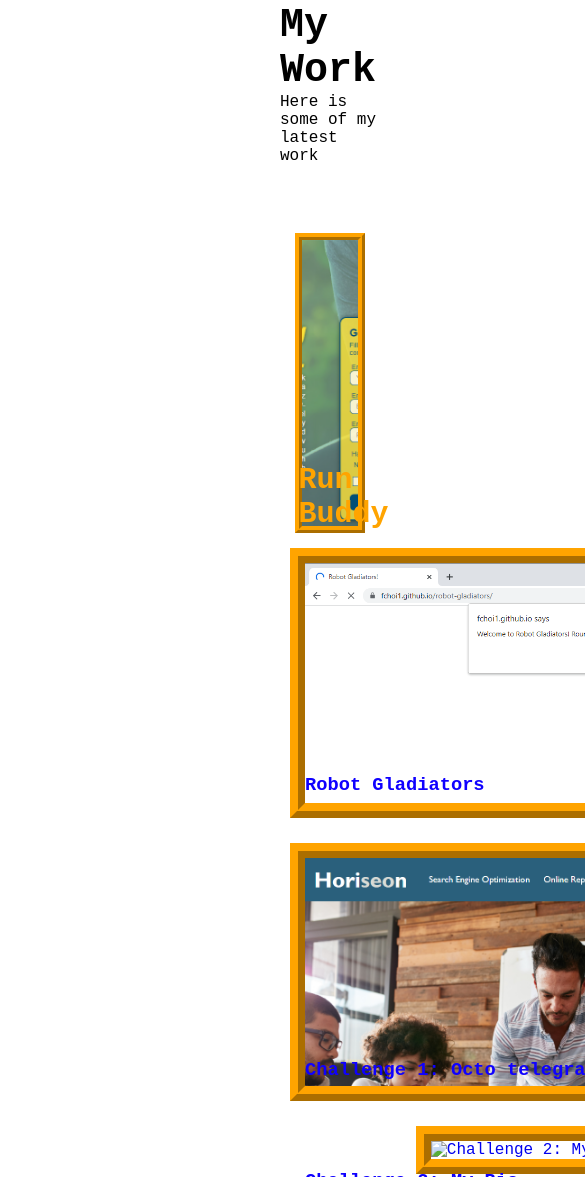
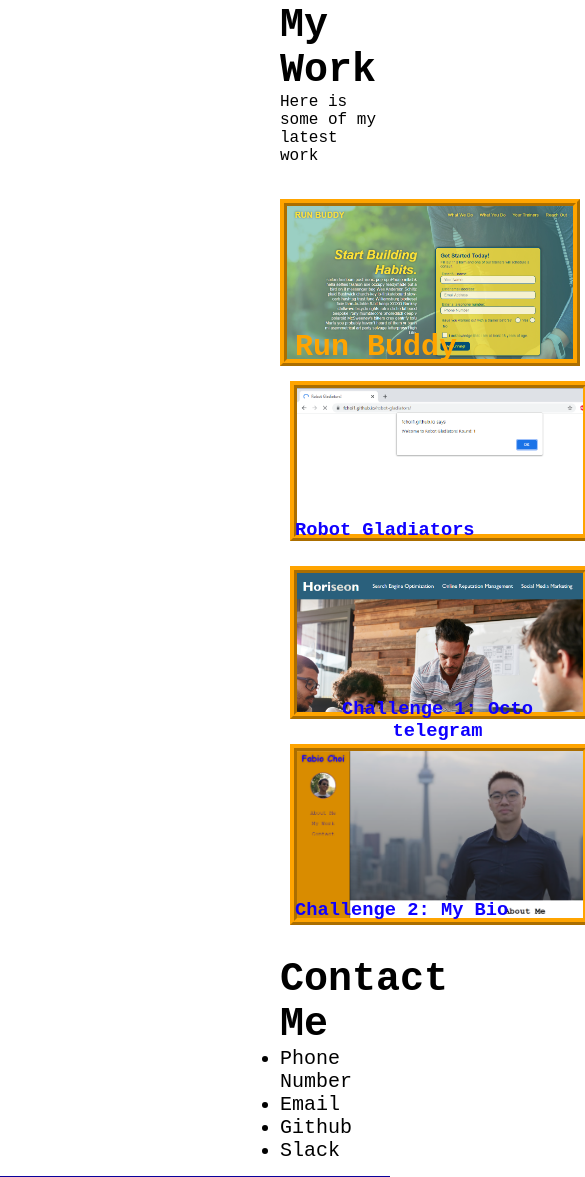
Before and after one commit to fchoi1/my-bio, a plain HTML site: page index.html in a window 390 px wide. Shown: the part 1164-2341 px from the top of the page, 585 px wide, since content can reach past the window. Drawn offline with Linux system fonts and the light colour scheme.

Commit message:
updated some flex elements for repsonsive design

```diff
--- a/assets/css/styles.css
+++ b/assets/css/styles.css
@@ -161,7 +161,6 @@ section{
     height: 50%;
     width: 45%;
     min-width: 500px;
-
 }
 
 .project h3{
@@ -189,6 +188,8 @@ section{
 
 .large-img{
     width: 70%;
+    min-width: 500px;
+
 }
 
 .large-img img{
@@ -262,22 +263,17 @@ section{
         opacity: 0.9;
     }
 
-    .large-img img{
-        width:  100%;
-        height: 300px;
-        object-fit: cover;
-        object-position: top;
+    .project, .large-img{
+        min-width: 300px;
+    }
+
+    .large-img img, .project a img{
         border: 2mm ridge var(--color4);
     }
 
-    .project img{
-        margin: 10px;
-        height: 200px;
-        width:  600px;
-        object-fit: cover;
-        object-position: 10% 60%;
-        border: 2mm ridge var(--color4);
-    }
+
+
+
 }
 
 @media screen and (max-width: 768px) { /* max width for 768, proprties will have theses */
--- a/index.html
+++ b/index.html
@@ -68,7 +68,7 @@
         <div class="project" id="my-bio">
             <h3> Challenge 2: My Bio</h3>
             <a class="project-image" href="https://fchoi1.github.io/my-bio/">
-                <img src="./assets/images/my-bio.PNG" alt="Challenge 2: My Bio">
+                <img src="./assets/images/my-bio.png" alt="Challenge 2: My Bio">
             </a>
         </div>
 
```
Also changed, not shown: assets/images/my-bio.png (added).
